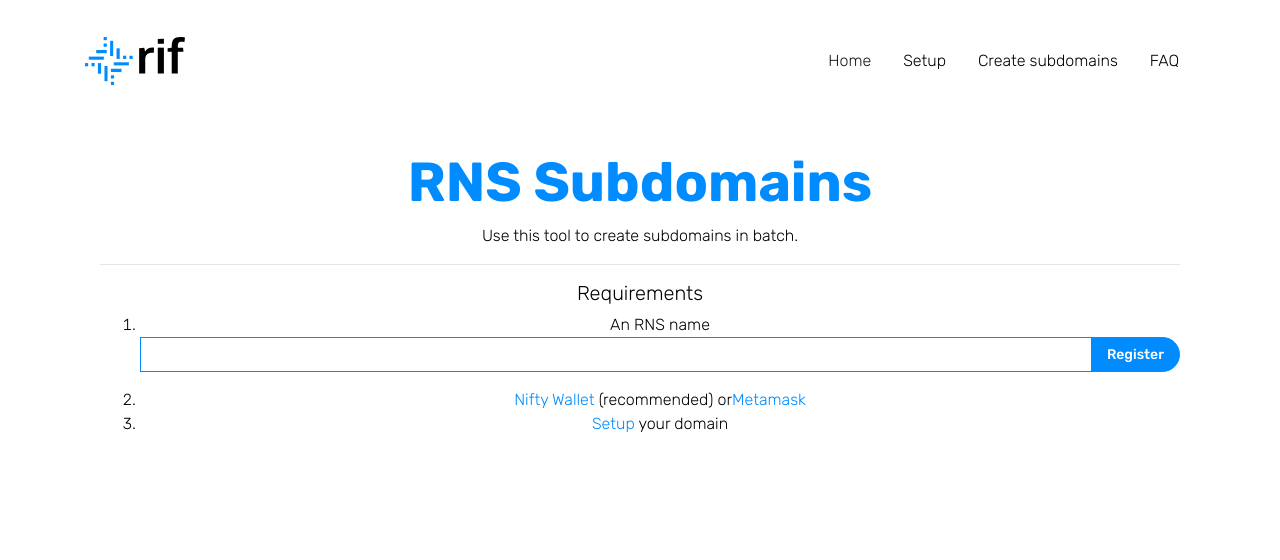
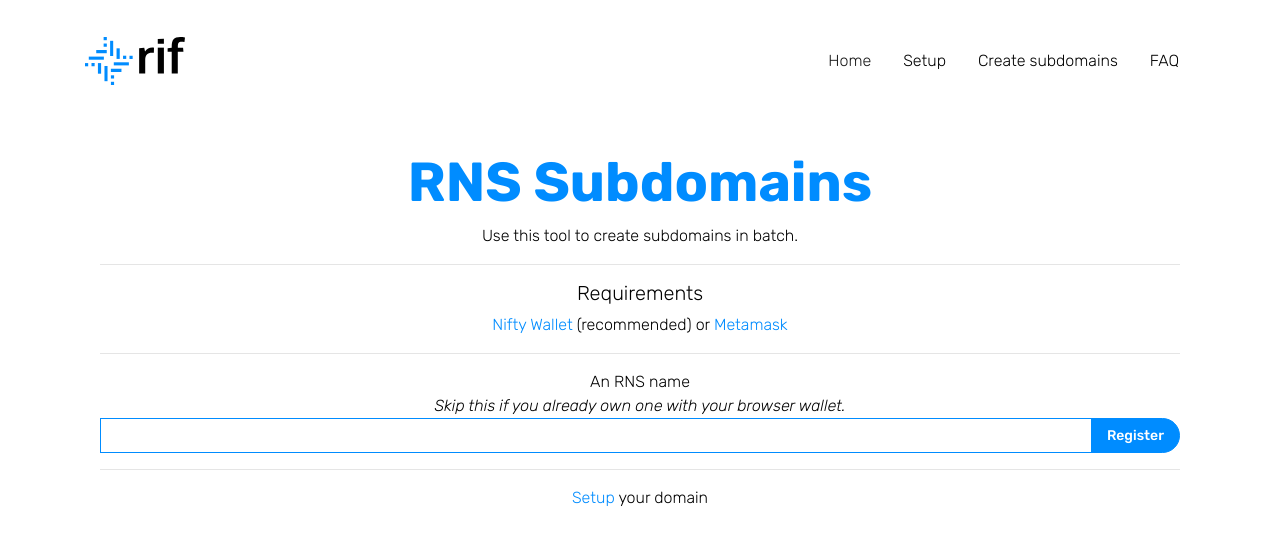
Before and after one commit to rnsdomains/rns-subdomain-batch, a React (Create React App) app in the folder app/: page / in a window 1280 px wide. Shown: the top 560 px of the page. Built offline with nearby package versions, Linux system fonts and the light colour scheme.

Commit message:
Improve requirements

```diff
--- a/app/src/components/Home.js
+++ b/app/src/components/Home.js
@@ -36,9 +36,25 @@ export default class extends Component {
           </p>
           <hr />
           <h3>Requirements</h3>
-          <ol>
-            <li>
+          <a
+            href="https://chrome.google.com/webstore/detail/nifty-wallet/jbdaocneiiinmjbjlgalhcelgbejmnid"
+            target="_blank"
+            rel="noopener noreferrer"
+          >
+            Nifty Wallet
+          </a>
+          {' (recommended) or '}
+          <a
+            href="https://metamask.io"
+            target="_blank"
+            rel="noopener noreferrer"
+          >
+            Metamask
+          </a>
+          <hr />
           An RNS name
+          <br />
+          <i>Skip this if you already own one with your browser wallet.</i>
           <Form onSubmit={(event) => {
             event.preventDefault();
             window.location.href(`https://manager.rns.rifos.org/register?name=${domain}`);
@@ -53,31 +69,9 @@ export default class extends Component {
               </InputGroup>
             </FormGroup>
           </Form>
-            </li>
-            <li>
-              <a
-                href="https://chrome.google.com/webstore/detail/nifty-wallet/jbdaocneiiinmjbjlgalhcelgbejmnid"
-                target="_blank"
-                rel="noopener noreferrer"
-              >
-                Nifty Wallet
-              </a>
-              {' '}
-(recommended) or
-              <a
-                href="https://metamask.io"
-                target="_blank"
-                rel="noopener noreferrer"
-              >
-Metamask
-              </a>
-            </li>
-            <li>
+          <hr />
           <Link to="/setup">Setup</Link>
-              {' '}
-your domain
-            </li>
-          </ol>
+          {' your domain'}
         </div>
       </Container>
     );
```
Lines whose indentation alone changed are shown as unchanged.
